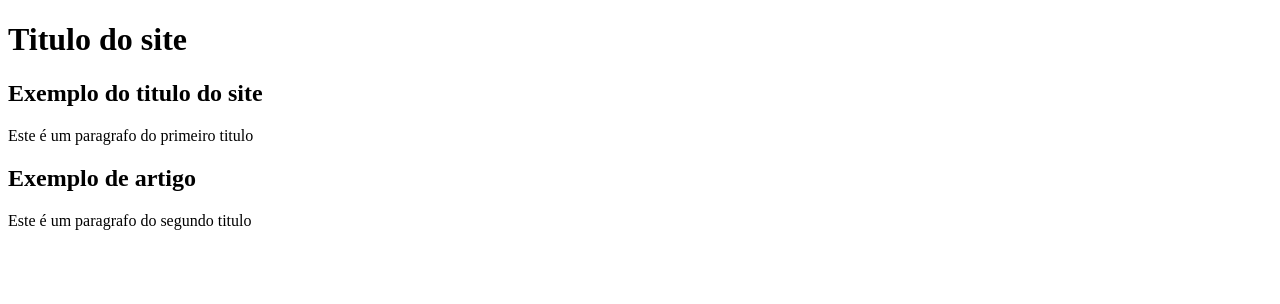
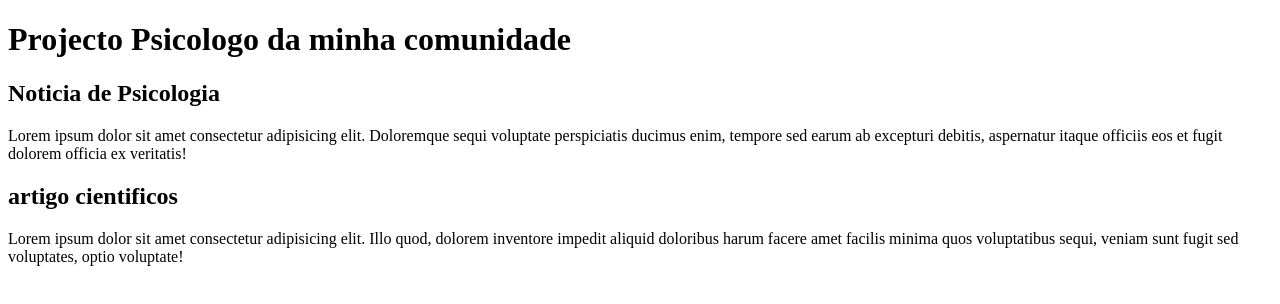
Before and after one commit to professorbaptista/projecto-site, a plain HTML site: page index.html in a window 1280 px wide. Drawn offline with Linux system fonts and the light colour scheme.

Commit message:
criei o primeiro conteúdo

```diff
--- a/index.html
+++ b/index.html
@@ -8,17 +8,19 @@
 <body>
     <main>
         <header>
-            <h1>Titulo do site </h1>
+            <h1>Projecto Psicologo da minha comunidade </h1>
         </header>
         <article>
-            <h2>Exemplo do titulo do site </h2>
+            <h2>Noticia de Psicologia </h2>
             <p>
-                Este é um paragrafo do primeiro titulo
+               Lorem ipsum dolor sit amet consectetur adipisicing elit. Doloremque sequi voluptate perspiciatis ducimus enim, tempore sed earum ab excepturi debitis, aspernatur itaque officiis eos et fugit dolorem officia ex veritatis!
             </p>
         </article>
         <article>
-            <h2>Exemplo de artigo </h2>
-            <p>Este é um paragrafo do segundo titulo</p>
+            <h2>artigo cientificos </h2>
+            <p>Lorem ipsum dolor sit amet consectetur adipisicing elit. Illo quod, dolorem inventore impedit aliquid doloribus harum facere amet facilis minima quos voluptatibus sequi, veniam sunt fugit sed voluptates, optio voluptate!
+
+            </p>
         </article>
     </main>
 </body>
```
